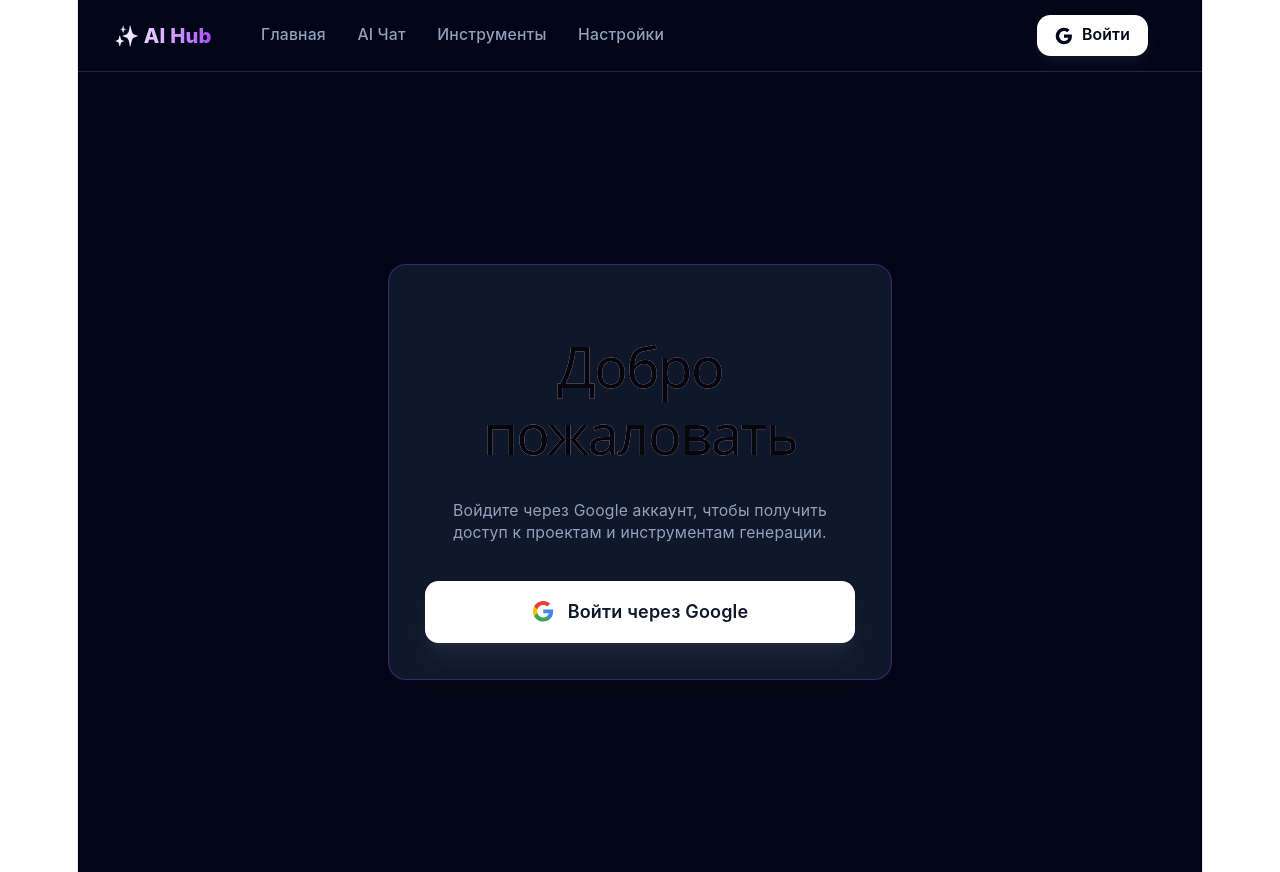
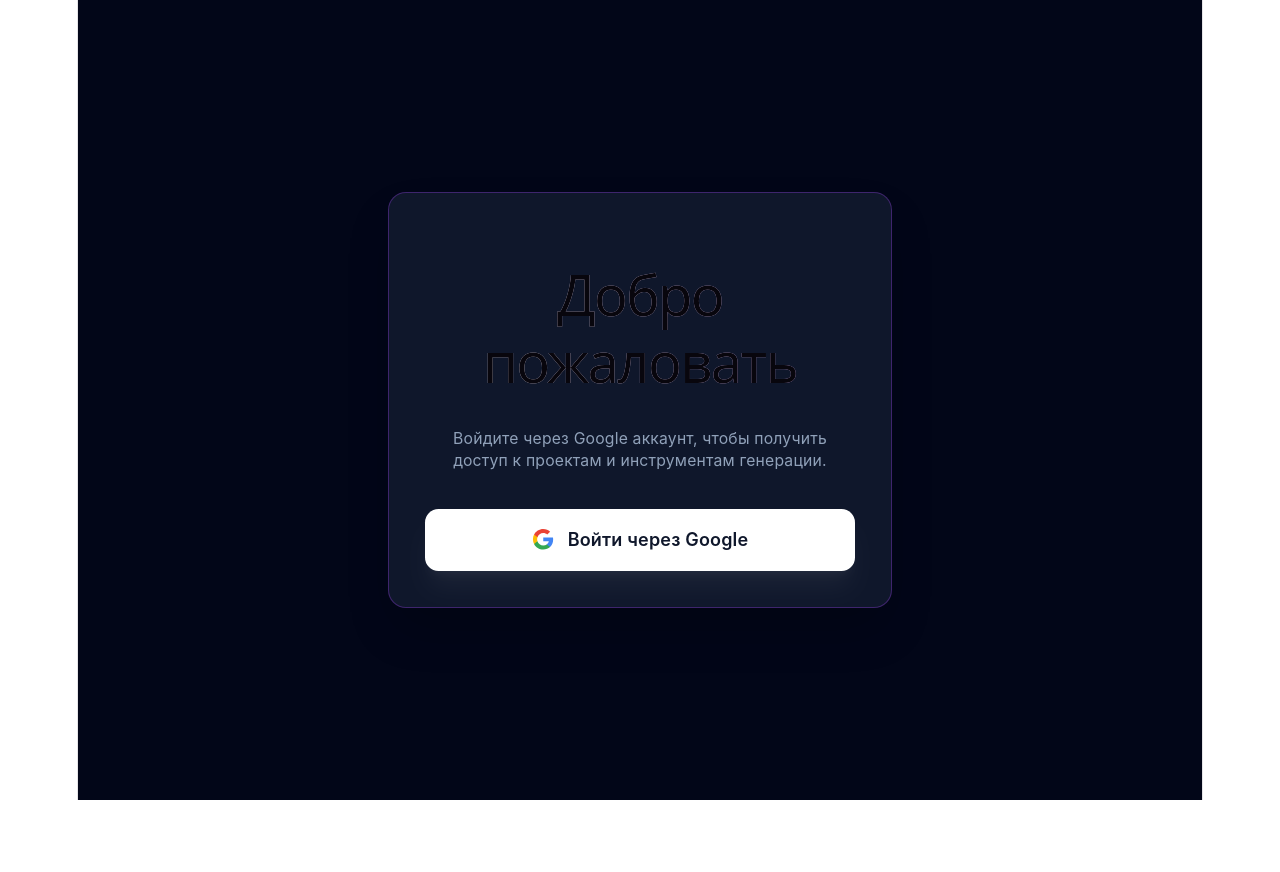
Before and after one commit to Laos22/WebApp, a React (Vite) app in the folder client/: page /login in a window 1280 px wide. After the commit the page ends 800 px from the top, so only its background shows below. Built offline with nearby package versions, Linux system fonts and the light colour scheme.

Commit message:
исправили навигацию в хедери и изменили название страницы Домой на Проекты

```diff
--- a/client/src/App.jsx
+++ b/client/src/App.jsx
@@ -5,22 +5,21 @@ import {
   Route,
   Navigate,
 } from "react-router-dom";
-import { AuthProvider } from "./context/AuthContext";
+import { AuthProvider, useAuth } from "./context/AuthContext";
 import ProtectedRoute from "./components/ProtectedRoute";
 import Header from "./components/Header";
 import Login from "./pages/Login";
-import Home from "./pages/Home";
+import Projects from "./pages/Projects";
 import ProjectWorkspace from "./pages/ProjectWorkspace";
 import ImageGen from "./pages/ImageGen";
 import AudioGen from "./pages/AudioGen";
 import Settings from "./pages/Settings";
 
-export default function App() {
+function AppContent() {
+  const { user } = useAuth(); // Получаем состояние пользователя
   return (
-    <AuthProvider>
-      <Router>
     <div className="min-h-screen bg-slate-950 font-sans selection:bg-purple-500 selection:text-white flex flex-col">
-          <Header />
+      {user && <Header />} {/* Рендерим Header только если user существует */}
       <main className="flex-1">
         <Routes>
           {/* Публичная страница входа */}
@@ -31,7 +30,7 @@ export default function App() {
             path="/"
             element={
               <ProtectedRoute>
-                    <Home />
+                <Projects />
               </ProtectedRoute>
             }
           />
@@ -73,6 +72,14 @@ export default function App() {
         </Routes>
       </main>
     </div>
+  );
+}
+
+export default function App() {
+  return (
+    <AuthProvider>
+      <Router>
+        <AppContent />
       </Router>
     </AuthProvider>
   );
--- a/client/src/components/Header.jsx
+++ b/client/src/components/Header.jsx
@@ -20,9 +20,7 @@ export default function Header() {
   };
 
   const navLinks = [
-    { to: "/", label: "Главная" },
-    { to: "/chat", label: "AI Чат" },
-    { to: "/tools", label: "Инструменты" },
+    { to: "/", label: "Проекты" },
     { to: "/settings", label: "Настройки" },
   ];
 
--- a/client/src/pages/Home.jsx
+++ b/client/src/pages/Projects.jsx
@@ -1,7 +1,7 @@
 import React, { useState } from "react";
 import { Link } from "react-router-dom";
 
-export default function Home() {
+export default function Projects() {
   const [projects, setProjects] = useState([
     {
       id: "proj-1",
```
Lines whose indentation alone changed are shown as unchanged.
